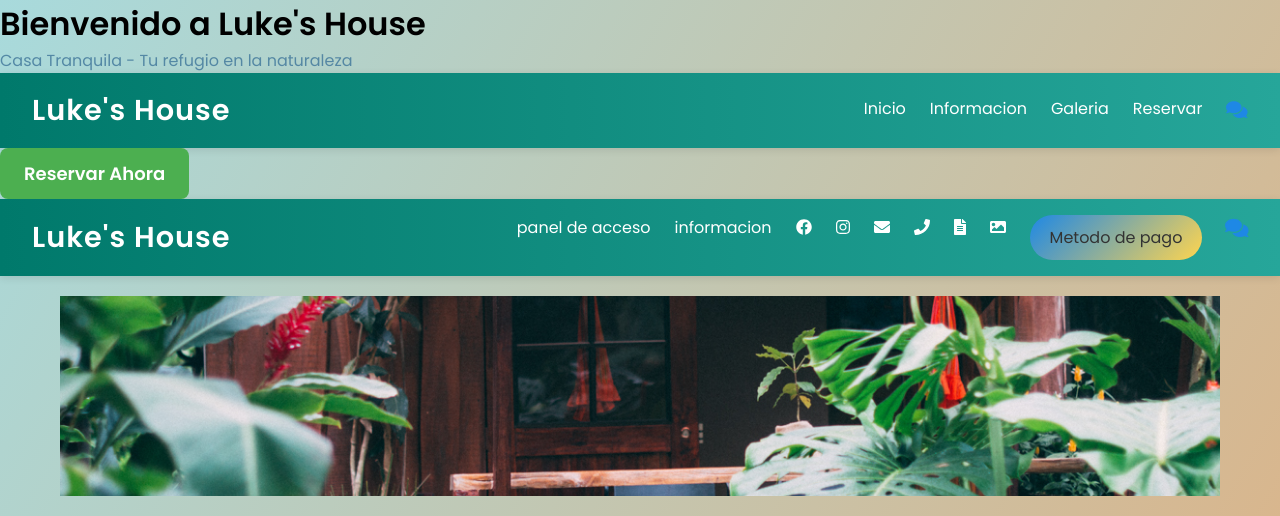
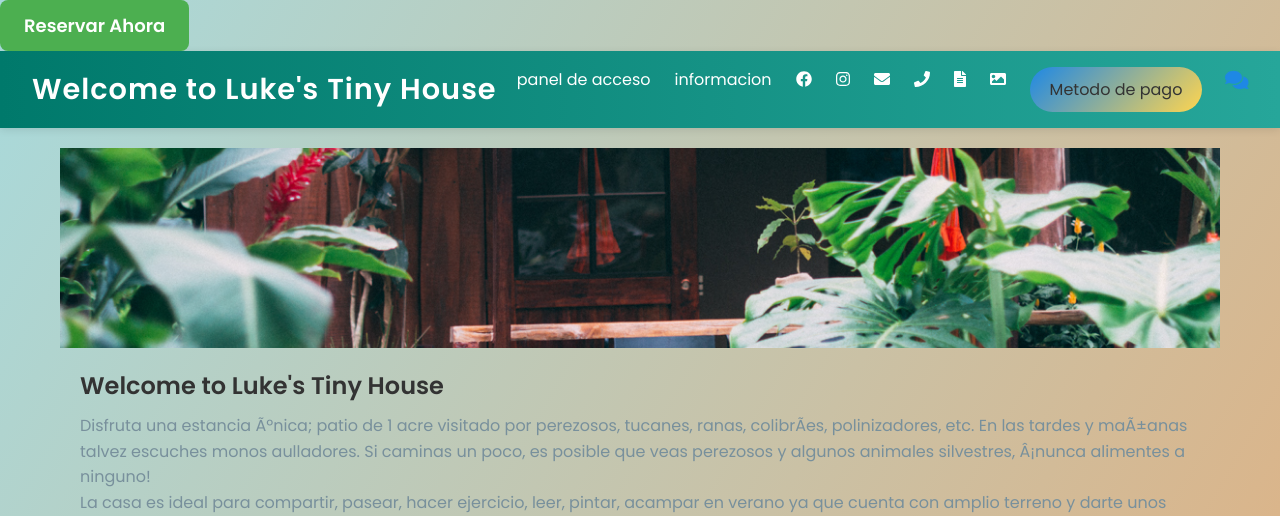
Before and after one commit to Lucas3545/Proyecto, a PHP site: page / in a window 1280 px wide. Shown: the top 516 px of the page. Run offline with PHP 8.4, Linux system fonts and the light colour scheme.

Commit message:
correcion

```diff
--- a/frontend/includes/config.php
+++ b/frontend/includes/config.php
@@ -14,7 +14,7 @@ $DB_CONSULT = "localhost";
 $DB_TEXT = "lukes";
 $DB_ANSWER = "root";
 
-$OPENAI_API_KEY = "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";
+$OPENAI_API_KEY = getenv('OPENAI_API_KEY') ?: '';
 
 $DB_CONSUSLT = $DB_CONSULT;
 $D_ANSWER = $DB_ANSWER;
--- a/frontend/includes/navbar-main.php
+++ b/frontend/includes/navbar-main.php
@@ -1,5 +1,5 @@
 <nav class="navbar">
-    <div class="logo">Luke's House</div>
+    <div class="logo">Welcome to Luke's Tiny House</div>
     <ul class="nav-links">
         <li><a class="navbar-link" href="panel-de-acceso.php" title="panel de acceso">panel de acceso</a></li>
         <li><a class="navbar-link" href="informacion.php" title="informacion">informacion</a></li>
--- a/frontend/index.php
+++ b/frontend/index.php
@@ -13,20 +13,6 @@
 
 <body>
     <header>
-        <div>
-            <h1>Bienvenido a Luke's House</h1>
-            <p class="description">Casa Tranquila - Tu refugio en la naturaleza</p>
-            <nav class="navbar">
-            <div class="logo">Luke's House</div>
-            <ul class="nav-links">
-                <li><a class="navbar-link" href="index.php">Inicio</a></li>
-                <li><a class="navbar-link" href="informacion.php">Informacion</a></li>
-                <li><a class="navbar-link" href="galeria.php">Galeri­a</a></li>
-                <li><a class="navbar-link" href="calendario.php">Reservar</a></li>
-                <li><a class="navbar-link" href="recomendaciones.php" id="chatbot-shortcut" title="Chat de Ayuda"><i class="fas fa-comments"></i></a></li>
-            </ul>
-        </nav>
-        </div>
         <section>
             <button class="btn-reserve" onclick="location.href='calendario.php'"><strong>Reservar
                     Ahora</strong></button>
```
